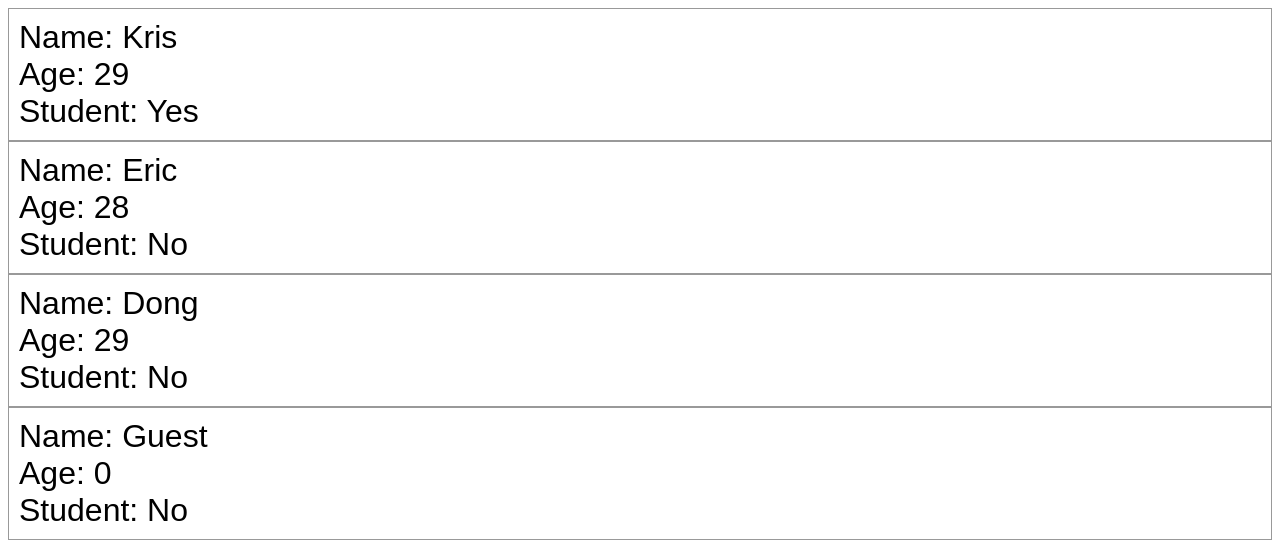
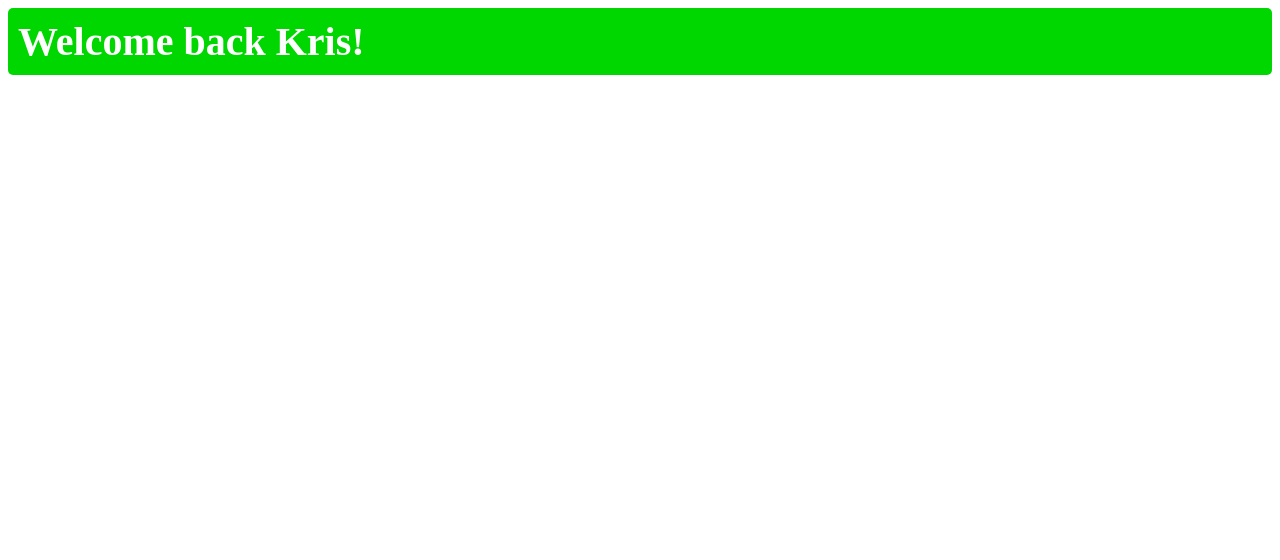
Before and after one commit to llllrt/react-learning, a React (Vite) app: page / in a window 1280 px wide. Shown: the top 560 px of the page. Built offline with nearby package versions, Linux system fonts and the light colour scheme.

Commit message:
条件渲染学习代码

```diff
--- a/src/App.jsx
+++ b/src/App.jsx
@@ -1,25 +1,10 @@
-import Student from './Student';
+import UserGreeting from './UserGreeting';
 
 function App() {
 
   return (
     <>
-       <Student
-        name="Kris"
-        age={29}
-        isStudent={true}
-       />
-       <Student
-        name="Eric"
-        age={28}
-        isStudent={false}
-       />
-       <Student
-        name="Dong"
-        age={29}
-        isStudent={false}
-       />
-       <Student />
+      <UserGreeting isLoggedIn={true} username="Kris" />
     </>
   );
 }
--- a/src/Student.jsx
+++ /dev/null
@@ -1,18 +0,0 @@
-import PropTypes from 'prop-types';
-
-function Student({ name = "Guest", age = 0, isStudent = false }) {
-    return (
-        <div className="student">
-            <p>Name: {name}</p>
-            <p>Age: {age}</p>
-            <p>Student: {isStudent ? "Yes" : "No"}</p>
-        </div>
-    );
-}
-Student.propTypes = {
-  name: PropTypes.string,
-  age: PropTypes.number,
-  isStudent: PropTypes.bool,
-};
-
-export default Student;
--- /dev/null
+++ b/src/UserGreeting.jsx
@@ -0,0 +1,19 @@
+import PropTypes from 'prop-types';
+
+function UserGreeting({isLoggedIn = false, username="Guest"}) {
+
+    // if (props.isLoggedIn) {
+    //     return <h2>Welcome back {props.username}!</h2>
+    // }
+    // return <h2>Please log in to continue</h2>
+
+    const welcomeMessage = <h2 className="welcome-message">Welcome back {username}!</h2>
+    const loginPrompt = <h2 className="login-prompt">Please log in to continue</h2>
+    return(isLoggedIn ? welcomeMessage  :  loginPrompt  );
+
+}
+UserGreeting.propTypes = {
+    isLoggedIn: PropTypes.bool,
+    username: PropTypes.string,
+}
+export default UserGreeting;
--- a/src/index.css
+++ b/src/index.css
@@ -1,10 +1,17 @@
-.student {
-  font-family: 'Arial', sans-serif;
-  font-size: 2em;
+.welcome-message {
+  font-size: 2.5em;
+  background-color: hsl(120, 100%, 42%);
+  color: white;
   padding: 10px;
-  border: 1px solid hsl(0, 0%, 50%, 0.8 );
+  border-radius: 5px;
+  margin: 0;
 }
 
-.student p {
-  margin: 0;
+.login-prompt {
+    font-size: 2.5em;
+    background-color: hsl(6, 100%, 42%);
+    color: white;
+    padding: 10px;
+    border-radius: 5px;
+    margin: 0;
 }
```
